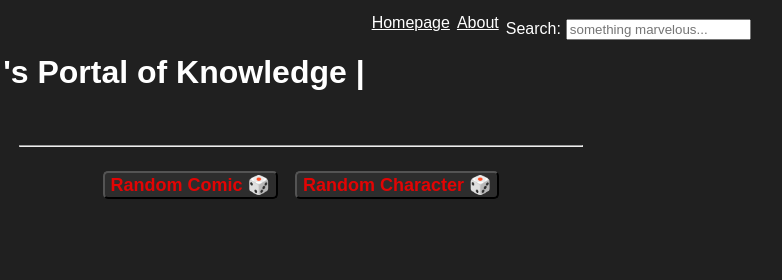
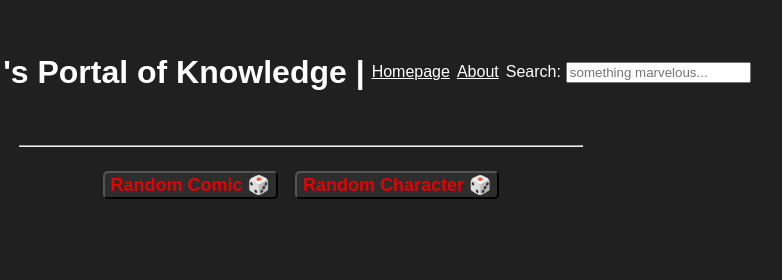
Before and after one commit to dPwr394/marvelinfositeaharay, a website with bundled scripts: page index.html in a window 1280 px wide. Shown: the top 280 px of the page, 339-1121 px from the left. Built offline with nearby package versions, Linux system fonts and the light colour scheme; no server answers.

Commit message:
Update index.html

```diff
--- a/index.html
+++ b/index.html
@@ -12,10 +12,10 @@
     <div>
         <table style="border-spacing: 5px;">
             <tr>
-                <td><img src="https://upload.wikimedia.org/wikipedia/commons/b/b9/Marvel_Logo.svg" width="150px" alt=""></td><th><h1>'s Portal of Knowledge | </h1></th>
-                <td><a href="https://dpwr394.github.io/marvelinfositeaharay/pages/about.html"">Homepage</td>
-                <td><a href="https://dpwr394.github.io/marvelinfositeaharay/pages/about.html">About</td>
-                <td> Search:<input style="margin: 5px;" type="text" placeholder="something marvelous..." on="search()" id="searchbar"></td>
+                <td style="vertical-align:middle"><img src="https://upload.wikimedia.org/wikipedia/commons/b/b9/Marvel_Logo.svg" width="150px" alt=""></td><th><h1>'s Portal of Knowledge | </h1></th>
+                <td style="vertical-align:middle"><a href="https://dpwr394.github.io/marvelinfositeaharay/pages/about.html"">Homepage</td>
+                <td style="vertical-align:middle"><a href="https://dpwr394.github.io/marvelinfositeaharay/pages/about.html">About</td>
+                <td style="vertical-align:middle"> Search:<input style="margin: 5px;" type="text" placeholder="something marvelous..."></td>
             </tr>
         </table>
     </div><hr>
```
